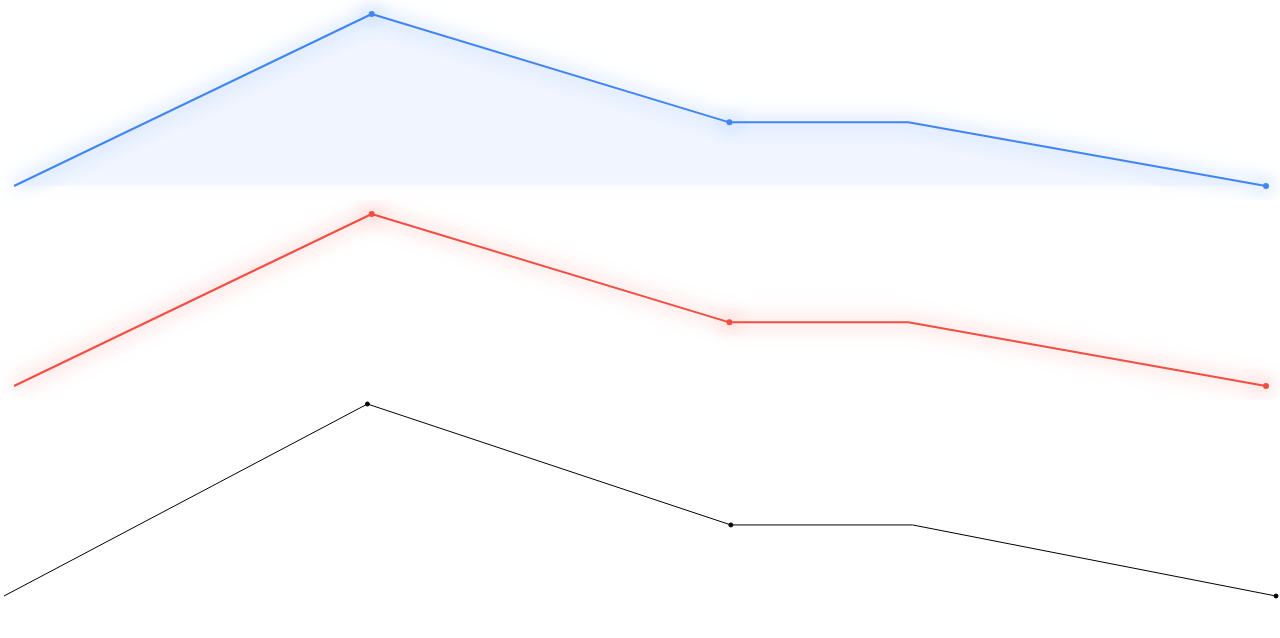
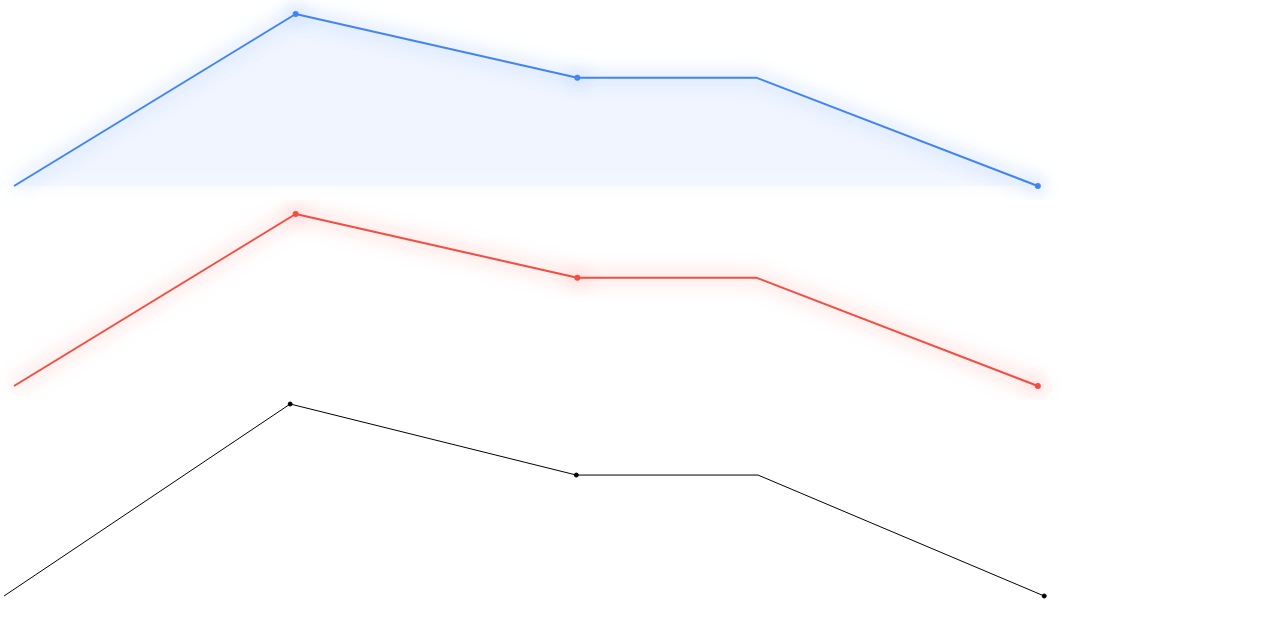
Before and after one commit to dlevs/fm-synth, a React (Create React App) app: page / in a window 1280 px wide. Shown: the top 638 px of the page. Built offline with nearby package versions, Linux system fonts and the light colour scheme.

Commit message:
More tidying of ADSR component

```diff
--- a/src/components/InputADSR.js
+++ b/src/components/InputADSR.js
@@ -2,6 +2,7 @@
 import classnames from 'classnames';
 import sumBy from 'lodash/sumBy';
 import upperFirst from 'lodash/upperFirst';
+import findIndex from 'lodash/findIndex';
 import { css } from 'emotion';
 import { findClosestIndex } from 'find-closest';
 import { EventManager, getRelativeMouseCoordinates } from '../lib/eventUtils';
@@ -12,58 +13,76 @@
 // TODO: make a standard for referencing x, y coordinates. E.g., ALWAYS use an array, or ALWAYS an object. not both
 
 // TODO: Better name?
-const getParamMultiplier = name =>
-  ({ inputMax, ...params }) => params[name] / inputMax;
+const getParamMultiplier = (inputs, name) => ({ inputMax, ...params }) => inputs[name].value / inputMax;
+// TODO: Rename
 
-// TODO: Rename
-const params = [
+class PointConfig {
+  constructor({
+    name,
+    label,
+    mapX,
+    mapY,
+    calculateX,
+    calculateY,
+    canvasControl = true,
+    inputControl = true,
+    inputs,
+    width = 1,
+  }) {
+    this.name = name;
+    this.label = label || upperFirst(name);
+
+    this.mapX = mapX || name;
+    this.mapY = mapY || null;
+
+    // TODO:
+    this.calculateX = calculateX || getParamMultiplier(inputs, name);
+    this.calculateY = calculateY || null;
+
+    this.canvasControl = canvasControl;
+    this.inputControl = inputControl;
+
+    // TODO: Width is a bit confusing. Can it be incorporated into calculateX?
+    this.width = width;
+    this.inputs = inputs;
+  }
+
+  get input() {
+    return this.inputs[this.name];
+  }
+}
+
+const createPointsConfig = (inputs) => [
   {
     name: 'start',
-    hasControls: false,
-    editable: false,
+    calculateX: () => 0,
+    calculateY: () => 0,
+    inputControl: false,
+    canvasControl: false,
     width: 0,
-    calculateX: () => 0,
-    calculateY: () => 1,
   },
   {
     name: 'attack',
-    calculateY: () => 0,
+    calculateY: () => 1,
   },
   {
     name: 'decay',
     mapY: 'sustain',
-    calculateY: getParamMultiplier('sustain'),
+    calculateY: getParamMultiplier(inputs, 'sustain'),
   },
   {
     name: 'sustain',
-    mapY: 'sustain',
-    calculateY: getParamMultiplier('sustain'),
     calculateX: () => 1,
-    mapX: null,
+    calculateY: getParamMultiplier(inputs, 'sustain'),
+    canvasControl: false,
     width: 0.5,
-    editable: false
   },
   {
     name: 'release',
-    calculateY: () => 1,
+    calculateY: () => 0,
   },
-].map((param, index, array) => {
-  const mapX = param.mapX || param.name;
+].map(options => new PointConfig({ ...options, inputs }));
 
-  return {
-    label: upperFirst(param.name),
-    mapX,
-    calculateX: getParamMultiplier(param.name),
-    // TODO: Hmmm
-    getInput: instance => instance[param.name] || null,
-    width: 1,
-    editable: true,
-    // TODO: Be consistent with the property naming
-    hasControls: true,
-    ...param
-  }
-});
-const paramWidthTotal = sumBy(params, 'width');
 
 const adsrCanvas = css`
   cursor: grab;
@@ -111,14 +130,27 @@
 
   id = uniqueIDCounter++;
 
-  getMaxPointRadius() {
+  points = createPointsConfig(this);
+
+  get pointWidthTotal() {
+    return sumBy(this.points, 'width');
+  }
+
+  get maxPointRadius() {
     const { pointRadius, pointRadiusActive } = this.props;
     return Math.max(pointRadius, pointRadiusActive);
   }
 
-  getOffset() {
-    const { padding } = this.props;
-    return this.getMaxPointRadius() + padding;
+  get offset() {
+    return this.maxPointRadius + this.props.padding;
+  }
+
+  get canvasOffsetWidth() {
+    return this.canvas.width - (2 * this.offset);
+  }
+
+  get canvasOffsetHeight() {
+    return this.canvas.height - (2 * this.offset);
   }
 
   getPointOffsetX(i) {
@@ -128,26 +160,15 @@
     return rawPointX;
   }
 
-  getCanvasOffsetWidth() {
-    return this.canvas.width - (2 * this.getOffset());
-  }
-
-  getCanvasOffsetHeight() {
-    return this.canvas.height - (2 * this.getOffset());
-  }
-
   // TODO: Break this class down into smaller helper functions.
   getCurrentCoordinates = () => {
-    const offset = this.getOffset();
-    const width = this.getCanvasOffsetWidth();
-    const height = this.getCanvasOffsetHeight();
+    const { offset, canvasOffsetWidth, canvasOffsetHeight } = this;
 
-    // TODO: Maybe use a single loop here, or reduce
-    return params
+    return this.points
       .reduce((points, { name, calculateX, calculateY }, i) => {
-        // TODO: Should these calculations with "paramWidthTotal" and "params[i].width" be higher up?
-        let x = (calculateX(this.props) / paramWidthTotal) * params[i].width;
-        let y = calculateY(this.props);
+        // TODO: Should these calculations with "this.pointWidthTotal" and "params[i].width" be higher up?
+        let x = (calculateX(this.props) / this.pointWidthTotal) * this.points[i].width;
+        let y = 1 - calculateY(this.props);
 
         if (i !== 0) {
           const [lastX] = points[i - 1];
@@ -158,8 +179,8 @@
       }, [])
       // Do we need another loop for this?
       .map(([x, y]) => [
-        (x * width) + offset,
-        (y * height) + offset
+        (x * canvasOffsetWidth) + offset,
+        (y * canvasOffsetHeight) + offset
       ]);
   }
 
@@ -201,19 +222,13 @@
 
     this.applyUserCanvasContext('pre-draw-points');
     points.forEach(([x, y], i) => {
-      const param = params[i];
+      const param = this.points[i];
       const radius = i === activePointIndex ? pointRadiusActive : pointRadius;
 
-      if (param && param.editable) {
+      if (param && param.canvasControl) {
         drawCircle(ctx, x, y, radius);
       }
     });
-  }
-
-  // TODO: be consistent with parameter naming "index" vs "i"
-  getPoint(index) {
-    // TODO: Be consistent with naming "point" vs "coordinate"
-    return this.getCurrentCoordinates()[index];
   }
 
   getClosestPoint(x, y) {
@@ -262,15 +277,15 @@
     }
 
     if (typeof activePointIndex === 'number') {
-      const { mapX, mapY, editable } = params[activePointIndex];
+      const { mapX, mapY, canvasControl } = this.points[activePointIndex];
 
-      if (editable) {
+      if (canvasControl) {
         let xMidiValue;
         let yMidiValue;
 
         // TODO: Ohhh dear...
         {
-          const range = (params[activePointIndex].width / paramWidthTotal) * this.getCanvasOffsetWidth();
+          const range = (this.points[activePointIndex].width / this.pointWidthTotal) * this.canvasOffsetWidth;
           const multiplier = (x - this.getPointOffsetX(activePointIndex)) / range;
           xMidiValue = Math.max(
             Math.min(multiplier * inputMax, inputMax),
@@ -278,9 +293,9 @@
           )
         }
         {
-          const multiplier = (y - this.getOffset()) / this.getCanvasOffsetHeight();
+          const multiplier = (y - this.offset) / this.canvasOffsetHeight;
           // TODO: Util method for this range limiting:
-          yMidiValue = Math.max(
+          yMidiValue = inputMax - Math.max(
             Math.min(multiplier * inputMax, inputMax),
             0
           )
@@ -335,13 +350,13 @@
     const hitbox = event.type === 'touchstart' ? pointHitboxMouse : undefined;
     const point = this.getClosestPointToEvent(event, hitbox);
     // TODO: tidy:
-    const input = point && params[point.index] && params[point.index].getInput(this);
+    const pointConfig = point && this.points[point.index];
 
     event.preventDefault();
     this.setState({ isMouseDown: true });
 
-    if (input) {
-      input.focus();
+    if (pointConfig.input) {
+      pointConfig.input.focus();
     } else if (focusedInput) {
       focusedInput.blur();
     }
@@ -360,9 +375,7 @@
   }
 
   onFocus = () => {
-    const activePointIndex = params.findIndex(({ getInput }) => {
-      return getInput(this) === document.activeElement;
-    });
+    const activePointIndex = findIndex(this.points, { input: document.activeElement });
     if (activePointIndex !== -1) {
       this.setState({ activePointIndex })
     }
@@ -383,8 +396,8 @@
         onMouseEnter={this.onMouseEnter}
         onMouseLeave={this.onMouseLeave}
       >
-        {params
-          .filter(({ hasControls }) => hasControls)
+        {this.points
+          .filter(({ inputControl }) => inputControl)
           .map(({ label, name }) => (
             <ADSRInputField
               id={`adsr-${name}-${this.id}`}
```
